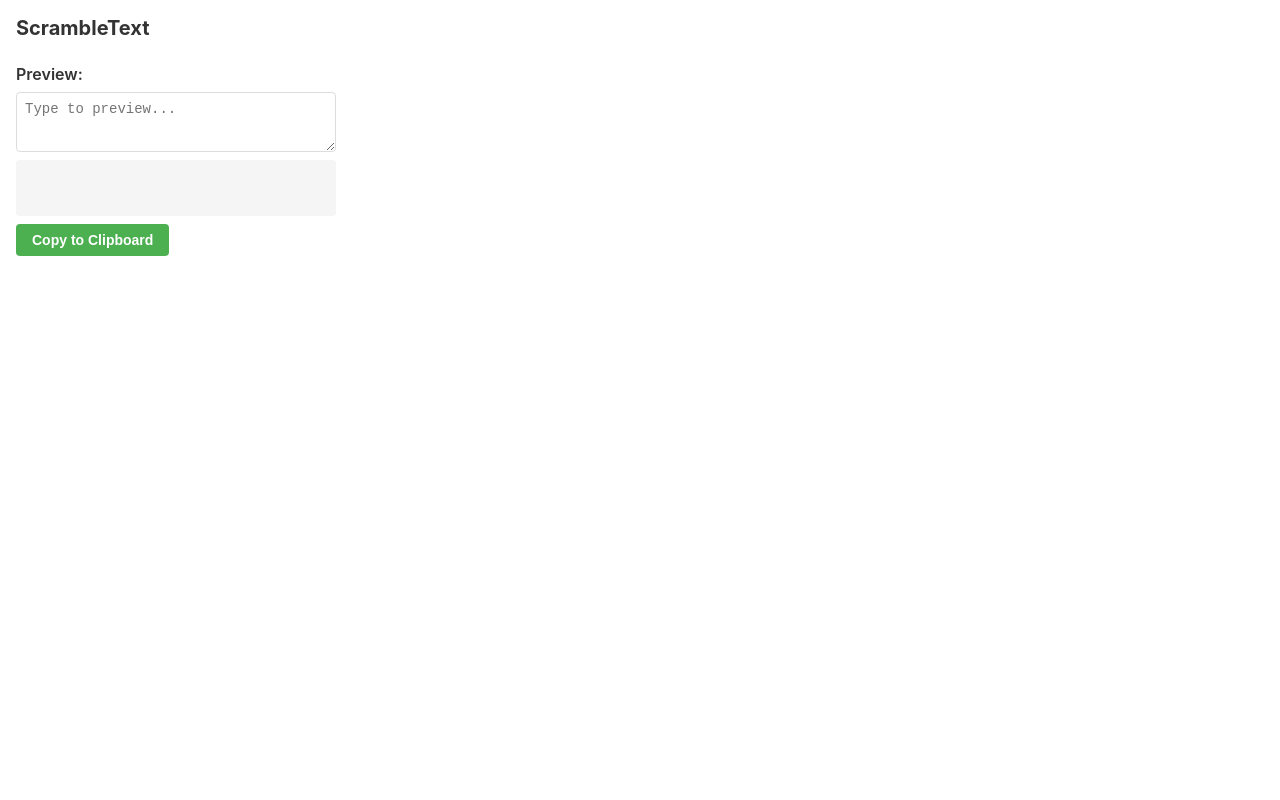
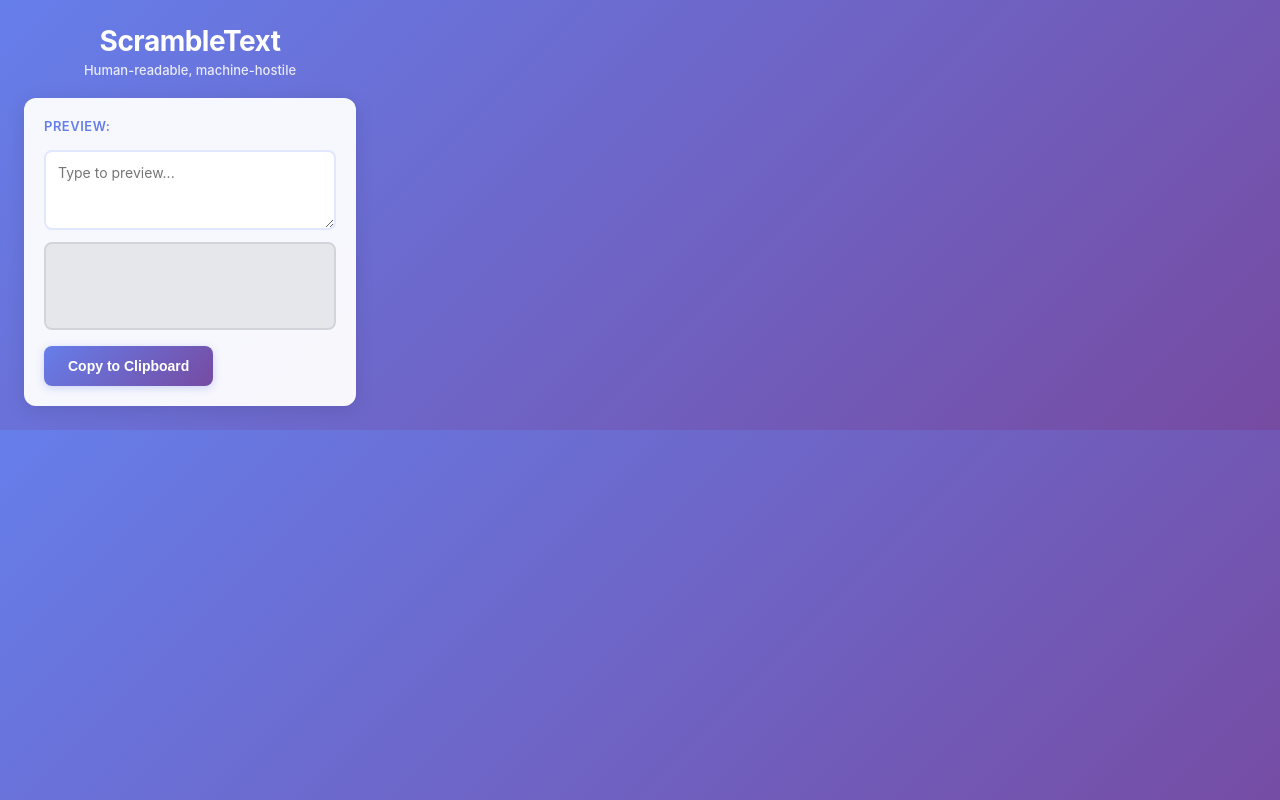
Before and after one commit to Teycir/ScrambleText, a website with bundled scripts: page extension/popup/popup.html in a window 1280 px wide. Built offline with nearby package versions, Linux system fonts and the light colour scheme.

Commit message:
v1.2.0 - Modern UI and incremental scrambling

```diff
--- a/extension/popup/popup.css
+++ b/extension/popup/popup.css
@@ -1,76 +1,124 @@
 body {
-  width: 320px;
-  padding: 16px;
+  width: 380px;
+  padding: 0;
   font-family: -apple-system, BlinkMacSystemFont, 'Segoe UI', Roboto, sans-serif;
   margin: 0;
+  background: linear-gradient(135deg, #667eea 0%, #764ba2 100%);
 }
 
 .container {
   display: flex;
   flex-direction: column;
-  gap: 16px;
+  gap: 20px;
+  padding: 24px;
+}
+
+.header {
+  text-align: center;
 }
 
 h1 {
-  margin: 0 0 8px 0;
-  font-size: 20px;
-  color: #333;
+  margin: 0 0 4px 0;
+  font-size: 28px;
+  font-weight: 700;
+  color: #fff;
+  letter-spacing: -0.5px;
+}
+
+.subtitle {
+  margin: 0;
+  font-size: 13px;
+  color: rgba(255, 255, 255, 0.85);
+  font-weight: 500;
 }
 
 .preview-section {
   display: flex;
   flex-direction: column;
-  gap: 8px;
+  gap: 12px;
+  background: rgba(255, 255, 255, 0.95);
+  padding: 20px;
+  border-radius: 12px;
+  box-shadow: 0 4px 20px rgba(0, 0, 0, 0.1);
 }
 
 .preview-section label {
   font-weight: 600;
-  color: #333;
+  color: #667eea;
+  font-size: 13px;
+  text-transform: uppercase;
+  letter-spacing: 0.5px;
+  margin-bottom: 4px;
 }
 
 #previewInput {
   width: 100%;
-  min-height: 60px;
-  padding: 8px;
-  border: 1px solid #ddd;
-  border-radius: 4px;
+  min-height: 80px;
+  padding: 12px;
+  border: 2px solid #e0e7ff;
+  border-radius: 8px;
   font-size: 14px;
   resize: vertical;
   box-sizing: border-box;
+  font-family: inherit;
+  transition: border-color 0.2s;
+}
+
+#previewInput:focus {
+  outline: none;
+  border-color: #667eea;
 }
 
 #previewOutput {
-  padding: 8px;
-  background: #f5f5f5;
-  border-radius: 4px;
-  min-height: 40px;
+  padding: 12px;
+  background: #e5e7eb;
+  border: 2px solid #d1d5db;
+  border-radius: 8px;
+  min-height: 60px;
   font-size: 14px;
   word-wrap: break-word;
+  line-height: 1.6;
+  color: #374151;
+  cursor: default;
 }
 
 .copy-section {
   display: flex;
   align-items: center;
   gap: 12px;
+  margin-top: 4px;
 }
 
 #copyButton {
-  padding: 8px 16px;
-  background: #4CAF50;
+  padding: 12px 24px;
+  background: linear-gradient(135deg, #667eea 0%, #764ba2 100%);
   color: white;
   border: none;
-  border-radius: 4px;
+  border-radius: 8px;
   cursor: pointer;
   font-size: 14px;
   font-weight: 600;
+  transition: transform 0.2s, box-shadow 0.2s;
+  box-shadow: 0 2px 8px rgba(102, 126, 234, 0.3);
 }
 
 #copyButton:hover {
-  background: #45a049;
+  transform: translateY(-2px);
+  box-shadow: 0 4px 12px rgba(102, 126, 234, 0.4);
+}
+
+#copyButton:active {
+  transform: translateY(0);
 }
 
 #copyStatus {
-  color: #4CAF50;
+  color: #10b981;
   font-weight: 600;
   font-size: 14px;
+  animation: fadeIn 0.3s;
 }
+
+@keyframes fadeIn {
+  from { opacity: 0; transform: translateX(-10px); }
+  to { opacity: 1; transform: translateX(0); }
+}
--- a/extension/popup/popup.html
+++ b/extension/popup/popup.html
@@ -7,7 +7,10 @@
 </head>
 <body>
   <div class="container">
-    <h1>ScrambleText</h1>
+    <div class="header">
+      <h1>ScrambleText</h1>
+      <p class="subtitle">Human-readable, machine-hostile</p>
+    </div>
     <div class="preview-section">
       <label>Preview:</label>
       <textarea id="previewInput" placeholder="Type to preview..."></textarea>
--- a/package.json
+++ b/package.json
@@ -1,6 +1,6 @@
 {
   "name": "scrambletext",
-  "version": "1.1.0",
+  "version": "1.2.0",
   "description": "Human-Readable, Machine-Hostile Text Obfuscator",
   "scripts": {
     "build": "tsc && npm run copy",
--- a/src/content/content.ts
+++ b/src/content/content.ts
@@ -22,7 +22,7 @@ function scramble(text: string): string {
     } else {
       result += char;
     }
-    if (i < text.length - 1 && /[a-zA-Z]/.test(char) && Math.random() < 0.7) {
+    if (/[a-zA-Z]/.test(char) && Math.random() < 0.7) {
       result += ZERO_WIDTH[Math.floor(Math.random() * ZERO_WIDTH.length)];
     }
   }
--- a/src/popup/popup.ts
+++ b/src/popup/popup.ts
@@ -16,6 +16,9 @@ const HOMOGLYPHS: { [key: string]: string[] } = {
 
 const ZERO_WIDTH = ['\u200B', '\u200C', '\u200D'];
 
+let lastInput = '';
+let lastOutput = '';
+
 function scramble(text: string): string {
   let result = '';
 
@@ -27,7 +30,7 @@ function scramble(text: string): string {
     } else {
       result += char;
     }
-    if (i < text.length - 1 && /[a-zA-Z]/.test(char) && Math.random() < 0.7) {
+    if (/[a-zA-Z]/.test(char) && Math.random() < 0.7) {
       result += ZERO_WIDTH[Math.floor(Math.random() * ZERO_WIDTH.length)];
     }
   }
@@ -35,7 +38,17 @@ function scramble(text: string): string {
 }
 
 previewInput.addEventListener('input', () => {
-  previewOutput.textContent = scramble(previewInput.value);
+  const currentInput = previewInput.value;
+
+  if (currentInput.startsWith(lastInput) && currentInput.length > lastInput.length) {
+    const newChars = currentInput.slice(lastInput.length);
+    lastOutput += scramble(newChars);
+  } else {
+    lastOutput = scramble(currentInput);
+  }
+
+  lastInput = currentInput;
+  previewOutput.textContent = lastOutput;
   copyStatus.textContent = '';
 });
 
```
Also changed, not shown: CHANGELOG.md, extension/manifest.json.
